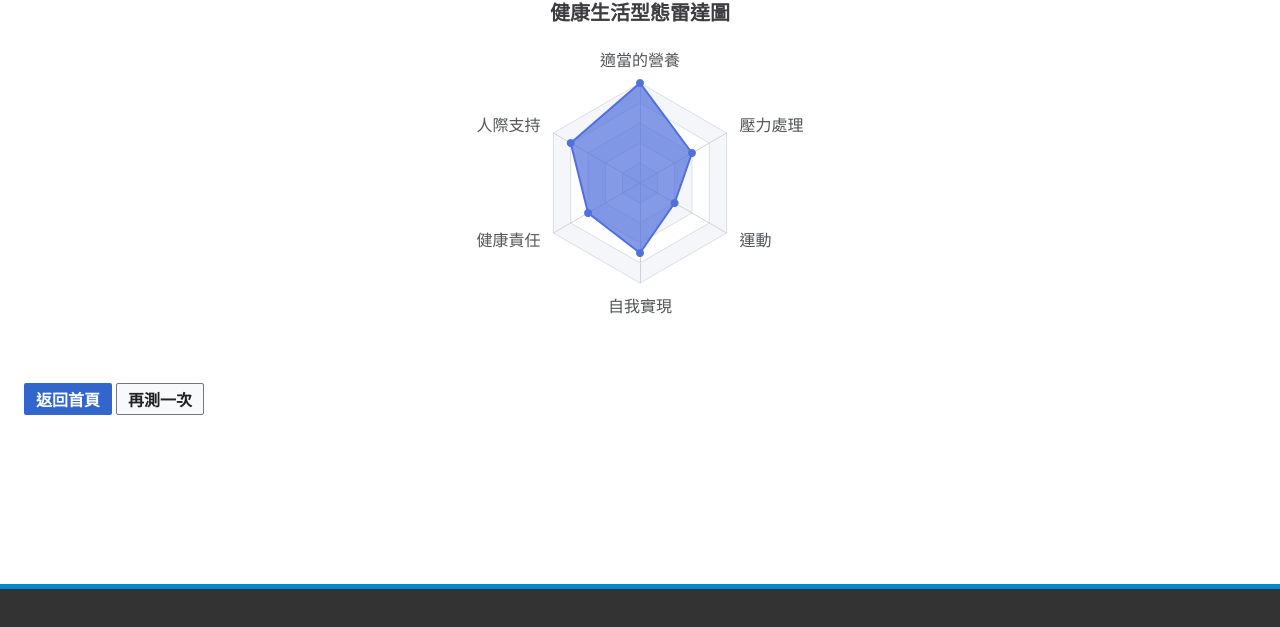
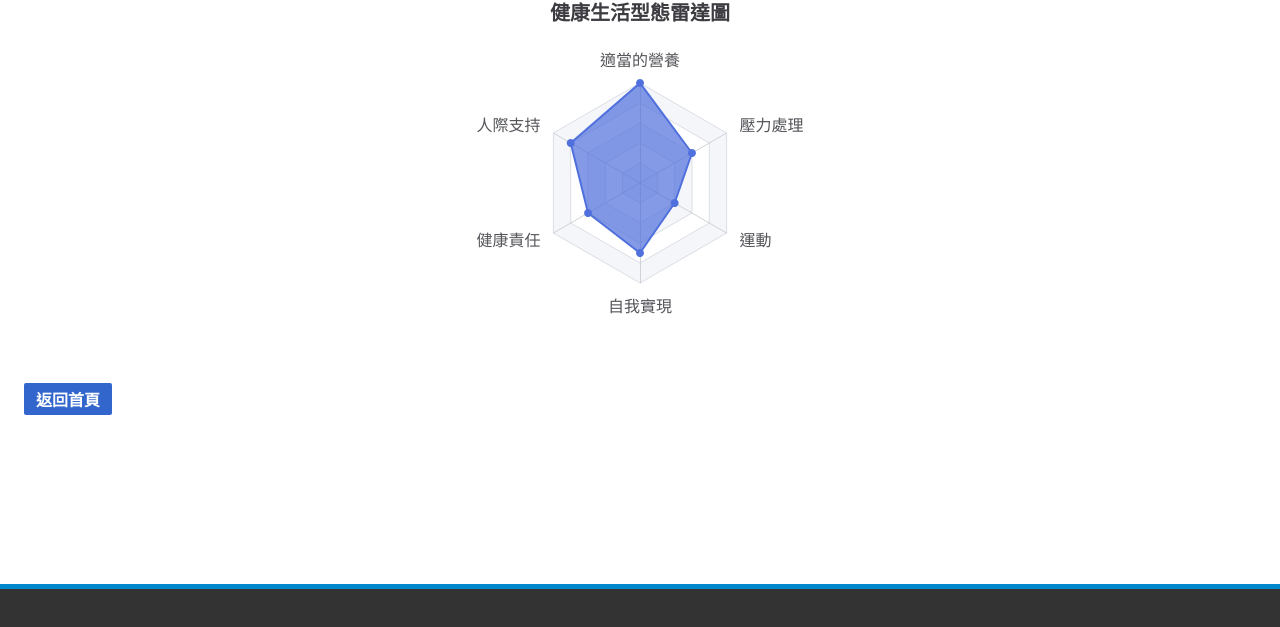
Before and after one commit to healthy-lifestyle-quiz/healthy-lifestyle-quiz.github.io, a plain HTML site: page v1/zh-Hant/results/index.html in a window 1280 px wide. Shown: the part 161-788 px from the top of the page. Drawn offline with Linux system fonts and the light colour scheme.

Commit message:
Update results page
Change-Id: I2b1992eb1bd4d98cc69990c77fa9b3807fea97ee

```diff
--- a/v1/zh-Hant/results/index.html
+++ b/v1/zh-Hant/results/index.html
@@ -36,7 +36,6 @@
 <div id="result_chart" class="chart radar-chart"></div>
 </div>
 <a class="cdx-button cdx-button--fake-button cdx-button--fake-button--enabled cdx-button--action-progressive cdx-button--weight-primary" href="./../">返回首頁</a>
-<a class="cdx-button cdx-button--fake-button cdx-button--fake-button--enabled cdx-button--weight-primary" href="./../quiz/">再測一次</a>
 </div>
 </main>
 <footer class="site-footer">
```
